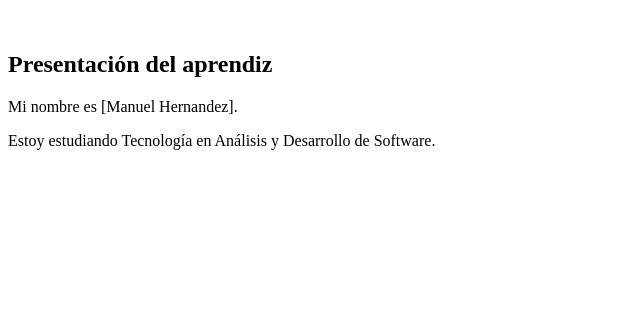
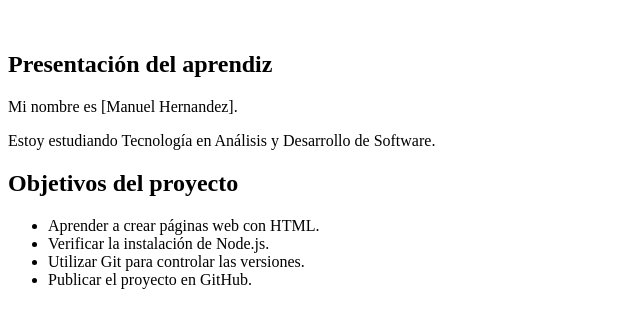
Before and after one commit to Elhache07/integraserv, a website: page index.html in a window 1280 px wide. Shown: the part 101-428 px from the top of the page, without its empty margins (0-640 px from the left). Drawn offline with Linux system fonts and the light colour scheme.

Commit message:
Tercer cambio: actualizar la pagina

```diff
--- a/index.html
+++ b/index.html
@@ -13,5 +13,15 @@
      <h2>Presentación del aprendiz</h2>
     <p>Mi nombre es [Manuel Hernandez].</p>
     <p>Estoy estudiando Tecnología en Análisis y Desarrollo de Software.</p>
+
+
+ <h2>Objetivos del proyecto</h2>
+    <ul>
+        <li>Aprender a crear páginas web con HTML.</li>
+        <li>Verificar la instalación de Node.js.</li>
+        <li>Utilizar Git para controlar las versiones.</li>
+        <li>Publicar el proyecto en GitHub.</li>
+    </ul>
+
 </body>
 </html>
```
